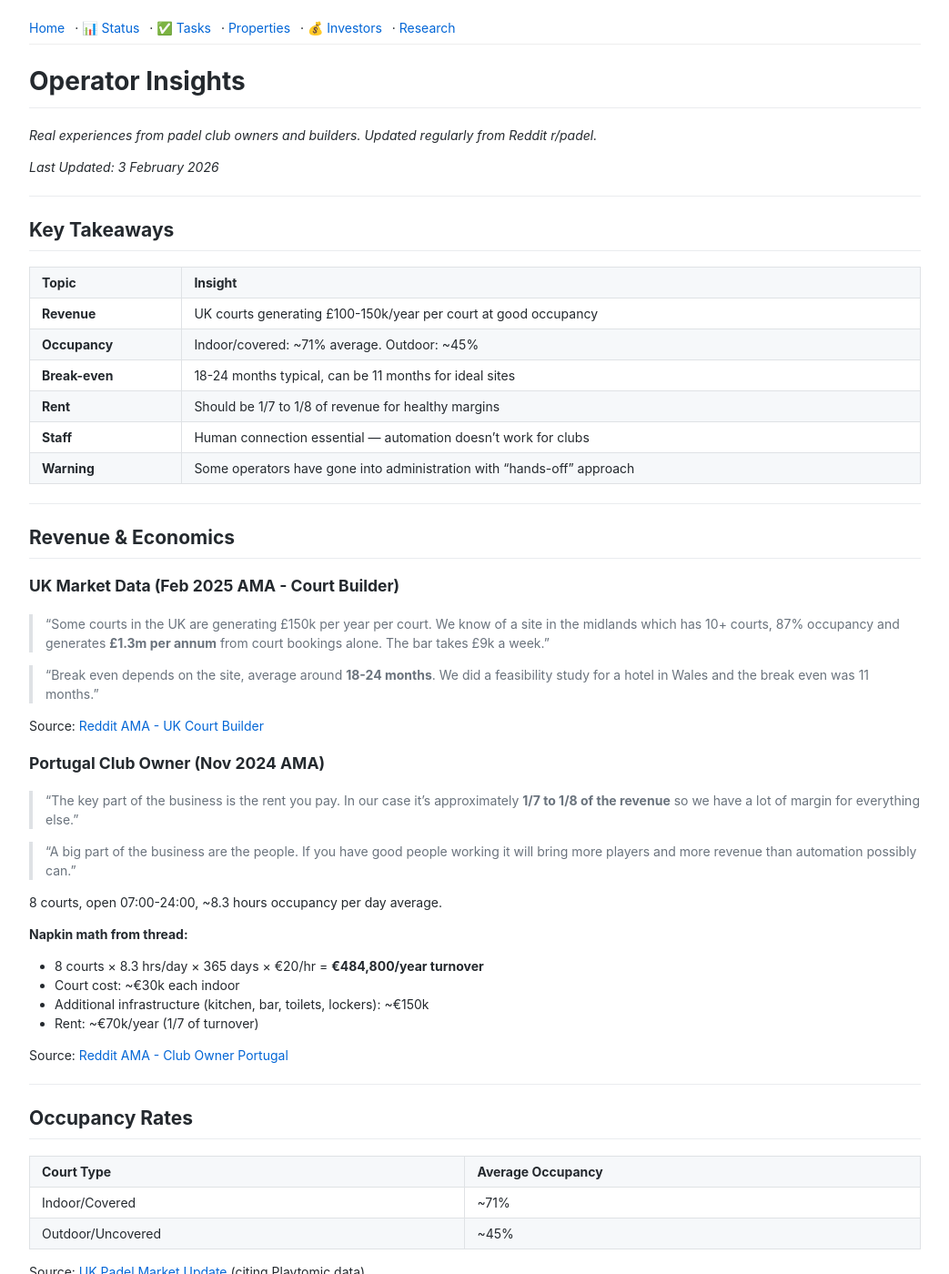
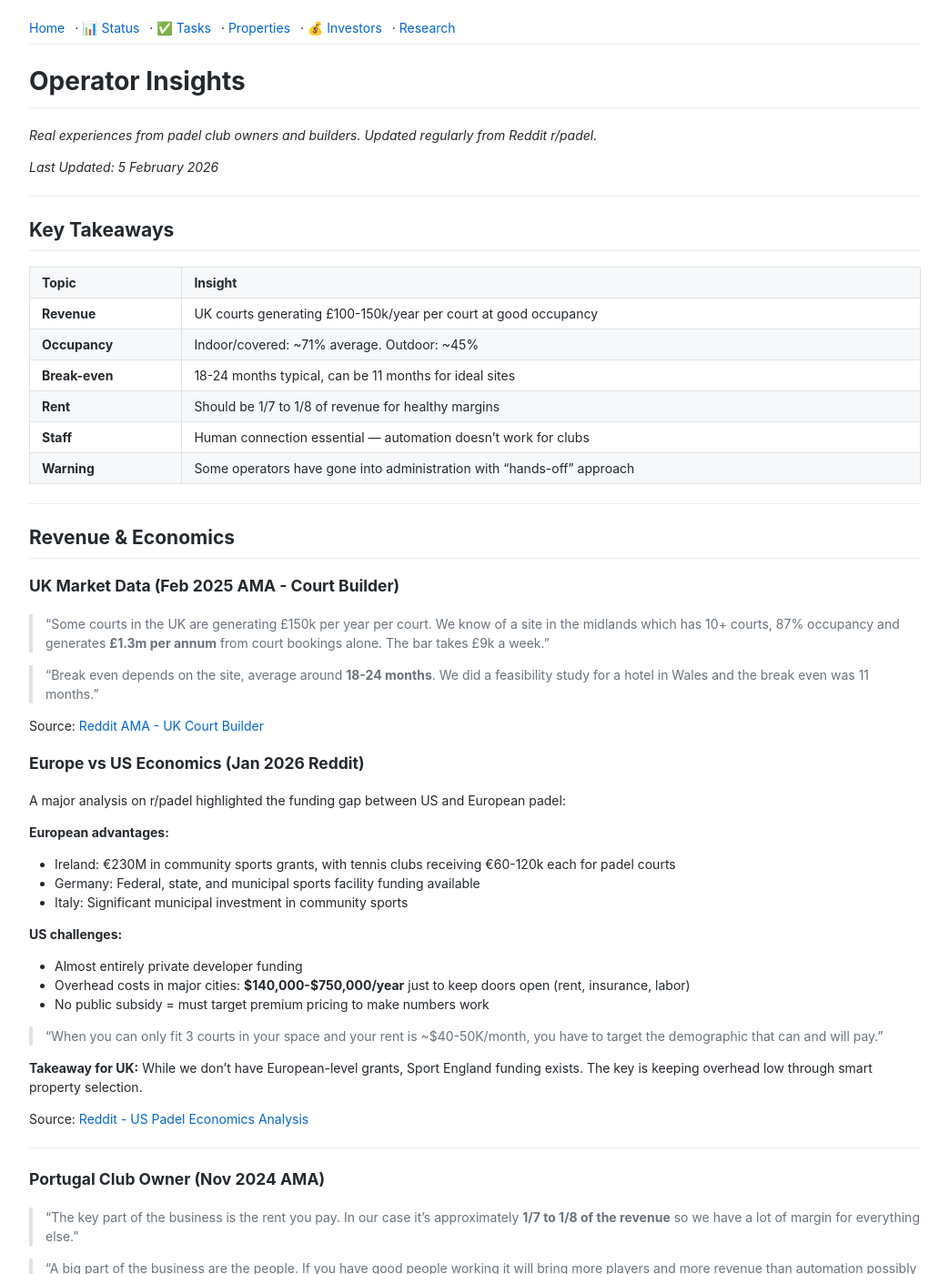
Before and after one commit to ayazabbas/padel-club, a Jekyll site: the page built from research/operator-insights.md, in a window 1280 px wide and 1400 px high. Shown: the whole window at 91% size, without its empty margins (118-1161 px from the left). Built offline with Jekyll 4.4.1, drawn with Linux system fonts in a browser that asks for light colours; our own code applies the rules of GitHub Pages for plain Markdown files; some of the changed text lies outside the part shown.

Commit message:
Nightly research update (5 Feb 2026)
- Added new property: Sovereign Park, Laporte Way, Luton (IN LUTON!)
- Rejected: 3 Swallowdale Lane (54k sqft, £825k/yr - too large)
- New Reddit insights: US vs Europe funding gap, SAPCA quality warning
- UK market stat: 1000 courts across 325 venues (up from 68 in 2019)
- Competitor news: Padelplex £1m Nottingham complex
- Updated operator-insights.md with new sources

```diff
--- a/research/operator-insights.md
+++ b/research/operator-insights.md
@@ -2,7 +2,7 @@
 
 *Real experiences from padel club owners and builders. Updated regularly from Reddit r/padel.*
 
-*Last Updated: 3 February 2026*
+*Last Updated: 5 February 2026*
 
 ---
 
@@ -28,6 +28,28 @@
 > "Break even depends on the site, average around **18-24 months**. We did a feasibility study for a hotel in Wales and the break even was 11 months."
 
 Source: [Reddit AMA - UK Court Builder](https://www.reddit.com/r/padel/comments/1iwkpce/i_build_padel_courts_and_clubs_in_the_uk_ama/)
+
+### Europe vs US Economics (Jan 2026 Reddit)
+
+A major analysis on r/padel highlighted the funding gap between US and European padel:
+
+**European advantages:**
+- Ireland: €230M in community sports grants, with tennis clubs receiving €60-120k each for padel courts
+- Germany: Federal, state, and municipal sports facility funding available
+- Italy: Significant municipal investment in community sports
+
+**US challenges:**
+- Almost entirely private developer funding
+- Overhead costs in major cities: **$140,000-$750,000/year** just to keep doors open (rent, insurance, labor)
+- No public subsidy = must target premium pricing to make numbers work
+
+> "When you can only fit 3 courts in your space and your rent is ~$40-50K/month, you have to target the demographic that can and will pay."
+
+**Takeaway for UK:** While we don't have European-level grants, Sport England funding exists. The key is keeping overhead low through smart property selection.
+
+Source: [Reddit - US Padel Economics Analysis](https://www.reddit.com/r/padel/comments/1qqocqf/i_said_us_padel_is_assbackward_heres_what_ensued/)
+
+---
 
 ### Portugal Club Owner (Nov 2024 AMA)
 
@@ -71,6 +93,18 @@ Source: [Reddit - Funding Discussion](https://www.reddit.com/r/padel/comments/1h
 > "Unfortunately operators have gone into administration using this approach [automated/self-sufficient]. A successful club needs to have a good strategy, social experience, dwell time, coaching program etc."
 
 Source: [Reddit AMA - UK Court Builder](https://www.reddit.com/r/padel/comments/1iwkpce/i_build_padel_courts_and_clubs_in_the_uk_ama/)
+
+### UK Quality Concerns (SAPCA Warning)
+
+The UK's Sports and Play Construction Association (SAPCA) raised alarms about declining build standards as demand surges:
+- Wobbling glass panels
+- Structural issues
+- Courts with impervious concrete that fills with water
+- One operator wasted £50,000 on a court they had to dig up and rebuild
+
+**Lesson:** Don't rush to meet demand by cutting corners. Vet builders carefully.
+
+Source: [The Padel Paper - SAPCA Safety](https://thepadelpaper.com/padel-court-safety-sapca-richard-shaw/)
 
 ---
 
@@ -118,9 +152,39 @@ Counter-view from operators: Commission fees add up, prefer own booking system f
 - [Reddit: UK Padel Market Update](https://www.reddit.com/r/padel/comments/1l9fc0v/an_update_on_the_uk_padel_market/) (Jun 2025)
 - [Reddit: Funding a Padel Startup](https://www.reddit.com/r/padel/comments/1h4d26i/best_way_of_funding_a_padel_start_up_business/) (Dec 2024)
 - [Reddit: Economics of Running Courts](https://www.reddit.com/r/padel/comments/y24yri/padel_owners_help_understanding_economics_of/) (Oct 2022)
+- [Reddit: US vs Europe Padel Economics](https://www.reddit.com/r/padel/comments/1qqocqf/i_said_us_padel_is_assbackward_heres_what_ensued/) (Jan 2026) ⭐ NEW
+- [The Padel Paper: SAPCA Court Safety Warning](https://thepadelpaper.com/padel-court-safety-sapca-richard-shaw/) (Jan 2026) ⭐ NEW
+
+---
+
+---
+
+## UK Market Size (2025)
+
+Per the Lawn Tennis Association:
+- **1,000 padel courts** across 325 venues in the UK (2025)
+- Up from only **68 courts in 2019**
+- ~14x growth in 6 years
+
+Source: [Wikipedia - Padel](https://en.wikipedia.org/wiki/Padel)
+
+---
+
+## Competitor News
+
+### Padelplex (Nottingham) — £1m Complex
+
+New padel community launching in Nottingham, backed by:
+- Richard Johal (Nottingham hotelier)
+- Rob Darby (founder of 200 Degrees coffee)
+- James Taylor (former England & Notts cricketer)
+
+First complex submitted for planning on a poker club car park.
+
+Source: [BBC News - Jan 2026](https://www.bbc.co.uk/news/articles/cyv5nqjzjrzo)
 
 ---
 
 ## Notes
 
-*This page is updated regularly with new insights from r/padel and other sources. Last scan: 3 Feb 2026.*
+*This page is updated regularly with new insights from r/padel and other sources. Last scan: 5 Feb 2026.*
```
Also changed, not shown: project-status.md (+3 -1 lines), properties-assessed.json (+30 -1 lines).
